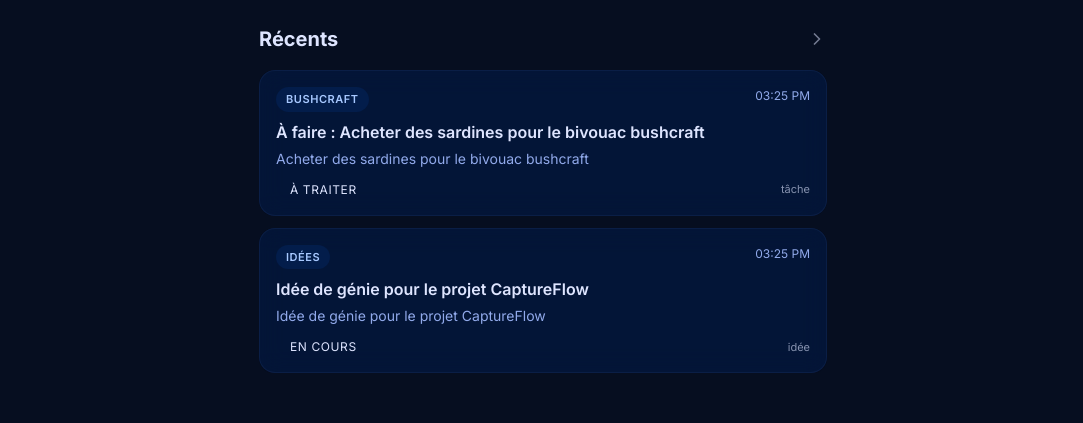
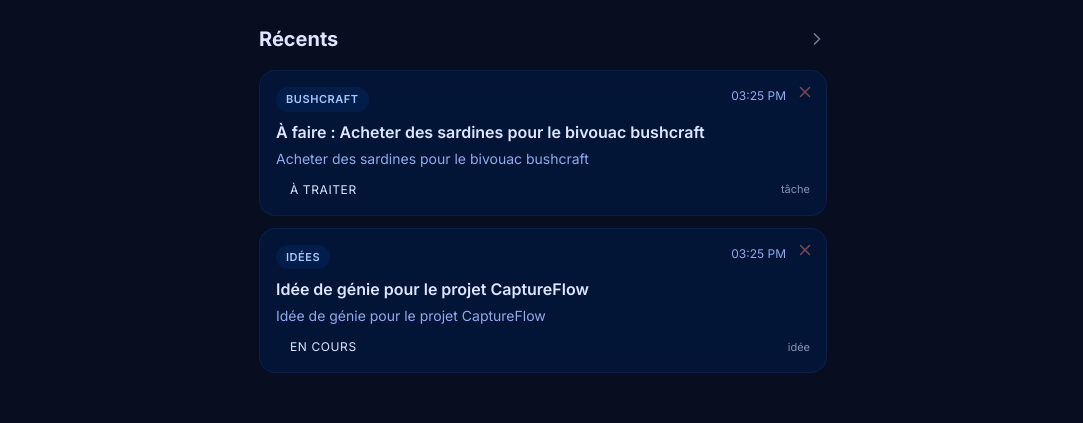
Before and after one commit to digitalsaurien-git/CaptureFlow, a React (Vite) app: page / in a window 1280 px wide. Shown: the part 306-729 px from the top of the page, without its empty margins (97-1180 px from the left). Built offline with nearby package versions, Linux system fonts and the light colour scheme.

Commit message:
Voice capture now requires manual stop to allow thinking time. Added direct delete button on cards.

```diff
--- a/src/App.jsx
+++ b/src/App.jsx
@@ -18,6 +18,7 @@ import { motion, AnimatePresence } from 'framer-motion';
 
 const useSpeechRecognition = (onResult) => {
   const [isListening, setIsListening] = useState(false);
+  const [recognition, setRecognition] = useState(null);
 
   const startListening = () => {
     const SpeechRecognition = window.SpeechRecognition || window.webkitSpeechRecognition;
@@ -26,27 +27,48 @@ const useSpeechRecognition = (onResult) => {
       return;
     }
 
-    const recognition = new SpeechRecognition();
-    recognition.lang = 'fr-FR';
-    recognition.continuous = false;
-    recognition.interimResults = false;
+    const rec = new SpeechRecognition();
+    rec.lang = 'fr-FR';
+    rec.continuous = true;
+    rec.interimResults = true;
 
-    recognition.onstart = () => setIsListening(true);
-    recognition.onend = () => setIsListening(false);
-    recognition.onerror = (event) => {
+    let finalTranscript = '';
+
+    rec.onstart = () => setIsListening(true);
+    rec.onend = () => {
+      setIsListening(false);
+      if (finalTranscript.trim()) {
+        onResult(finalTranscript);
+      }
+    };
+    rec.onerror = (event) => {
       console.error(event.error);
       setIsListening(false);
     };
-    recognition.onresult = (event) => {
-      const transcript = event.results[0][0].transcript;
-      onResult(transcript);
+    rec.onresult = (event) => {
+      let interimTranscript = '';
+      for (let i = event.resultIndex; i < event.results.length; ++i) {
+        if (event.results[i].isFinal) {
+          finalTranscript += event.results[i][0].transcript;
+        } else {
+          interimTranscript += event.results[i][0].transcript;
+        }
+      }
     };
 
-    recognition.start();
+    rec.start();
+    setRecognition(rec);
   };
 
-  return { isListening, startListening };
+  const stopListening = () => {
+    if (recognition) {
+      recognition.stop();
+    }
   };
+
+  return { isListening, startListening, stopListening };
+};
+
 
 
 // --- Sub-components ---
@@ -72,18 +94,18 @@ const BottomNav = ({ activeTab, setActiveTab }) => (
   </nav>
 );
 
-const EntryCard = ({ entry, onClick }) => (
+const EntryCard = ({ entry, onClick, onDelete }) => (
   <motion.div
     layout
     initial={{ opacity: 0, y: 10 }}
     animate={{ opacity: 1, y: 0 }}
-    onClick={onClick}
     className="glass-card"
-    style={{ padding: '16px', marginBottom: '12px', cursor: 'pointer' }}
+    style={{ padding: '16px', marginBottom: '12px', cursor: 'pointer', position: 'relative' }}
   >
+    <div onClick={onClick}>
       <div style={{ display: 'flex', justifyContent: 'space-between', alignItems: 'flex-start', marginBottom: '8px' }}>
         <span className="tag">{entry.category}</span>
-      <span style={{ fontSize: '12px', color: 'var(--on-surface-variant)' }}>
+        <span style={{ fontSize: '12px', color: 'var(--on-surface-variant)', marginRight: '24px' }}>
           {new Date(entry.createdAt).toLocaleTimeString([], { hour: '2-digit', minute: '2-digit' })}
         </span>
       </div>
@@ -97,16 +119,27 @@ const EntryCard = ({ entry, onClick }) => (
         <div style={{ flex: 1 }} />
         <span style={{ fontSize: '11px', opacity: 0.6 }}>{entry.type}</span>
       </div>
+    </div>
+    <button
+      onClick={(e) => { e.stopPropagation(); if(confirm("Supprimer ?")) onDelete(entry.id); }}
+      style={{ position: 'absolute', top: '12px', right: '12px', color: 'var(--error)', opacity: 0.5 }}
+    >
+      <X size={18} />
+    </button>
   </motion.div>
 );
 
+
 // --- Main Screens ---
 
-const HomeScreen = ({ entries, onAddEntry, onEntryClick }) => {
+const HomeScreen = ({ entries, onAddEntry, onEntryClick, onDeleteEntry }) => {
   const [inputText, setInputText] = useState('');
-  const { isListening, startListening } = useSpeechRecognition((transcript) => {
+  const { isListening, startListening, stopListening } = useSpeechRecognition((transcript) => {
+    if (transcript.trim()) {
       onAddEntry(transcript);
+    }
   });
+
 
 
   const handleAdd = () => {
@@ -135,19 +168,20 @@ const HomeScreen = ({ entries, onAddEntry, onEntryClick }) => {
               boxShadow: isListening ? '0 0 20px rgba(255, 75, 75, 0.4)' : '0 0 20px rgba(167, 200, 255, 0.4)',
               transition: 'all 0.3s ease'
             }}
-            onClick={startListening}
+            onClick={isListening ? stopListening : startListening}
           >
             {isListening ? (
               <motion.div
                 animate={{ scale: [1, 1.2, 1] }}
                 transition={{ repeat: Infinity, duration: 1 }}
               >
-                <Mic size={32} />
+                <Check size={32} />
               </motion.div>
             ) : (
               <Mic size={32} />
             )}
           </button>
+
 
           <div style={{ flex: 1, position: 'relative' }}>
             <input
@@ -173,14 +207,15 @@ const HomeScreen = ({ entries, onAddEntry, onEntryClick }) => {
           <ChevronRight size={20} style={{ opacity: 0.5 }} />
         </div>
         {entries.slice(0, 5).map(entry => (
-          <EntryCard key={entry.id} entry={entry} onClick={() => onEntryClick(entry)} />
+          <EntryCard key={entry.id} entry={entry} onClick={() => onEntryClick(entry)} onDelete={onDeleteEntry} />
         ))}
+
       </section>
     </div>
   );
 };
 
-const TodayScreen = ({ entries, onEntryClick }) => {
+const TodayScreen = ({ entries, onEntryClick, onDeleteEntry }) => {
   const today = new Date().toLocaleDateString('fr-FR', { weekday: 'long', day: 'numeric', month: 'long' });
   const todayEntries = entries.filter(e => {
     const d = new Date(e.createdAt);
@@ -202,7 +237,7 @@ const TodayScreen = ({ entries, onEntryClick }) => {
         <section style={{ marginBottom: '32px' }}>
           <h2 style={{ fontSize: '18px', marginBottom: '16px', color: 'var(--primary)' }}>Focus du jour</h2>
           {tasks.map(entry => (
-            <EntryCard key={entry.id} entry={entry} onClick={() => onEntryClick(entry)} />
+            <EntryCard key={entry.id} entry={entry} onClick={() => onEntryClick(entry)} onDelete={onDeleteEntry} />
           ))}
         </section>
       )}
@@ -211,7 +246,7 @@ const TodayScreen = ({ entries, onEntryClick }) => {
         <h2 style={{ fontSize: '18px', marginBottom: '16px' }}>Dernières captures</h2>
         {others.length > 0 ? (
           others.map(entry => (
-            <EntryCard key={entry.id} entry={entry} onClick={() => onEntryClick(entry)} />
+            <EntryCard key={entry.id} entry={entry} onClick={() => onEntryClick(entry)} onDelete={onDeleteEntry} />
           ))
         ) : (
           <p style={{ opacity: 0.5, textAlign: 'center', padding: '40px' }}>Rien pour l'instant. Capturez une idée !</p>
@@ -221,7 +256,8 @@ const TodayScreen = ({ entries, onEntryClick }) => {
   );
 };
 
-const AllEntriesScreen = ({ entries, onEntryClick }) => {
+
+const AllEntriesScreen = ({ entries, onEntryClick, onDeleteEntry }) => {
   const [search, setSearch] = useState('');
   const [filterType, setFilterType] = useState('All');
 
@@ -270,12 +306,13 @@ const AllEntriesScreen = ({ entries, onEntryClick }) => {
 
       <div>
         {filtered.map(entry => (
-          <EntryCard key={entry.id} entry={entry} onClick={() => onEntryClick(entry)} />
+          <EntryCard key={entry.id} entry={entry} onClick={() => onEntryClick(entry)} onDelete={onDeleteEntry} />
         ))}
       </div>
     </div>
   );
 };
+
 
 const DetailView = ({ entry, onClose, onUpdate, onDelete }) => {
   const [reformulated, setReformulated] = useState(entry.reformulatedContent);
@@ -369,12 +406,13 @@ export default function App() {
 
   const renderScreen = () => {
     switch(activeTab) {
-      case 'home': return <HomeScreen entries={entries} onAddEntry={addEntry} onEntryClick={setSelectedEntry} />;
-      case 'today': return <TodayScreen entries={entries} onEntryClick={setSelectedEntry} />;
-      case 'all': return <AllEntriesScreen entries={entries} onEntryClick={setSelectedEntry} />;
-      default: return <HomeScreen entries={entries} onAddEntry={addEntry} onEntryClick={setSelectedEntry} />;
+      case 'home': return <HomeScreen entries={entries} onAddEntry={addEntry} onEntryClick={setSelectedEntry} onDeleteEntry={deleteEntry} />;
+      case 'today': return <TodayScreen entries={entries} onEntryClick={setSelectedEntry} onDeleteEntry={deleteEntry} />;
+      case 'all': return <AllEntriesScreen entries={entries} onEntryClick={setSelectedEntry} onDeleteEntry={deleteEntry} />;
+      default: return <HomeScreen entries={entries} onAddEntry={addEntry} onEntryClick={setSelectedEntry} onDeleteEntry={deleteEntry} />;
     }
   };
+
 
   return (
     <div className="App">
```
Also changed, not shown: 1 other file (tests, documents, lock files or other folders). Lines whose indentation alone changed are shown as unchanged.
